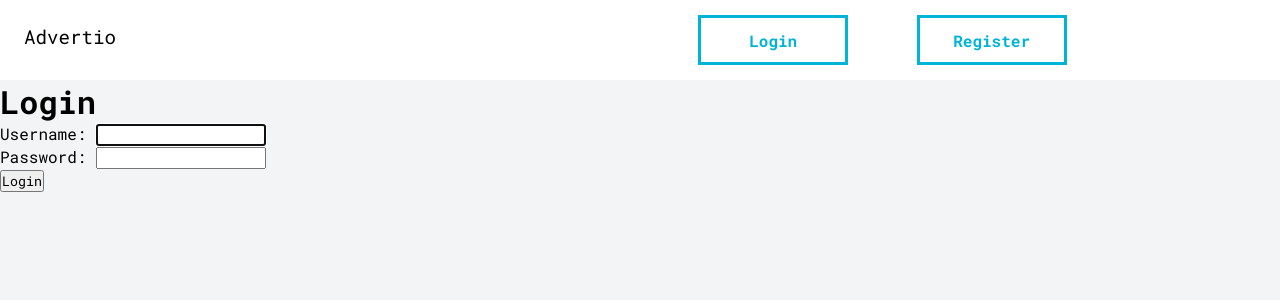
After one commit to myanch200/advertio, a Django app: page /login/ in a window 1280 px wide. The commit adds this page. Shown: the top 300 px of the page. Run offline with Django 3.2, Linux system fonts and the light colour scheme.

Commit message:
[Update]Adding the basic authentication
That is the inital version of the authethication for the project using basic django forms

```diff
--- a/accounts/urls.py
+++ b/accounts/urls.py
@@ -1,8 +1,14 @@
 from django.urls import path
-from .views import profile
+from .views import profile,user_registration,user_login,user_logout
 
 app_name = "accounts"
 
 urlpatterns = [
-    path('profile/', profile, name="profile")
+    path('profile/', profile, name="profile"),
+    path('register/', user_registration, name="register"),
+    path('login/', user_login, name="login"),
+    path('logout/', user_logout, name="logout"),
+
+
+
 ]
--- a/accounts/views.py
+++ b/accounts/views.py
@@ -1,8 +1,54 @@
-from django.shortcuts import render
+from django import forms
+from django.shortcuts import render,redirect
 from django.contrib.auth.decorators import login_required
+from django.contrib.auth.models import User
+from django.contrib.auth.forms import AuthenticationForm
+from .forms import UserRegistrationForm
+from django.contrib import messages
+from django.contrib.auth import login, authenticate,logout
+
+def user_registration(request):
+    form = UserRegistrationForm()
+    if request.method == 'POST':
+        form = UserRegistrationForm(request.POST)
+        if form.is_valid():
+            user = form.save()
+            raw_password = form.cleaned_data.get('password1')
+            user = authenticate(username=user.username, password = raw_password)
+            login(request, user)
+            return redirect('accounts:profile')
+    else:
+        form = UserRegistrationForm()
+
+    context = {'form': form}
+    return render(request,'accounts/registration.html', context)
 
 
-# Create your views here.
+
+def user_login(request):
+    if request.method == 'POST':
+        form = AuthenticationForm(request = request,data = request.POST)
+        if form.is_valid():
+            username = form.cleaned_data.get('username')
+            password = form.cleaned_data.get('password')
+            user = authenticate(username=username,password = password)
+            if user is not None:
+                login(request,user)
+                messages.success(request,f"{username} logged in successfully.")
+                return redirect('accounts:profile')
+            else:
+                messages.error(request,"Wrong credentials , please try again")
+    else:
+        form = AuthenticationForm()
+    context = {'form': form}
+    return render(request,'accounts/login.html', context)
+
+
+def user_logout(request):
+    logout(request)
+    messages.success(request,f"{request.user.username} logged out")
+    return redirect('accounts:profile')
+
 
 def profile(request):
     check = "works"
--- a/advertio/urls.py
+++ b/advertio/urls.py
@@ -5,5 +5,5 @@ from django.conf import settings
 from django.conf.urls.static import static
 urlpatterns = [
     path('admin/', admin.site.urls),
-    path('accounts/', include('accounts.urls'))
+    path('', include('accounts.urls'))
 ]+ static(settings.STATIC_URL, document_root=settings.STATIC_ROOT)
--- a/static/css/navbar.css
+++ b/static/css/navbar.css
@@ -103,6 +103,16 @@ body {
     color: #fff;
 }
 
+
+.logout-list-item {
+    color: #e63946;
+
+}
+.logout-list-item a{
+    color: inherit;
+}
+
+
 @keyframes fadeIn {
     0% {
         opacity: 0;
--- a/static/js/navbar.js
+++ b/static/js/navbar.js
@@ -9,3 +9,4 @@ function menuToggle(event) {
     profileOptions.classList.contains('hidden') ? arrowIcon.classList = 'fa fa-caret-down' :
         arrowIcon.classList = 'fa fa-caret-up';
 }
+console.log(profileBtn);
--- /dev/null
+++ b/templates/accounts/login.html
@@ -0,0 +1,22 @@
+{% extends '../base.html' %}
+{% block extrahead %}
+    <title>Advertio|Registration</title>
+{%  endblock %}
+{%  block content %}
+<h1>Login</h1>
+{% if messages %}
+    {% for message in messages %}
+     <p>{{message}}</p>
+     {% endfor %}
+{% endif %}
+<form method="POST">
+    {% csrf_token %}
+    {{form.as_p }}
+    <button type="submit">Login</button>
+    {% if form.messages %}
+        {% for  messages in form.messages %}
+            {{messages}}
+        {% endfor%}
+    {% endif %}
+</form>
+{% endblock %}
--- a/templates/accounts/profile.html
+++ b/templates/accounts/profile.html
@@ -3,5 +3,5 @@
     <title>Advertio|Profile page</title>
 {%  endblock %}
 {%  block content %}
-
+<h1>Profile page</h1>
 {% endblock %}
--- a/templates/base.html
+++ b/templates/base.html
@@ -11,11 +11,14 @@
     <link href="https://fonts.googleapis.com/css2?family=Roboto+Mono:ital,wght@0,100;0,200;0,300;0,400;0,500;0,600;0,700;1,100;1,200;1,300;1,400;1,500;1,600;1,700&display=swap" rel="stylesheet">
      <link rel="stylesheet" href="{% static 'css/navbar.css' %}">
      <link href="{% static 'fontawesome_free/css/all.min.css' %}" rel="stylesheet" type="text/css">
-    <title>Document</title>
+    {% block extrahead %}
+    {% endblock extrahead %}
 </head>
 
 <body>
 {% include "navbar.html" %}
+{% block content %}
+{% endblock content %}
  <script src="{% static 'js/navbar.js' %}"></script>
 
 </body>
--- a/templates/navbar.html
+++ b/templates/navbar.html
@@ -8,12 +8,15 @@
                     </li>
                 </div>
                 <div class="nav-parent-wrapper">
+                    {% if user.is_authenticated %}
                     <div class="parent-item">
-                        <li id="profileBtn" class='profile-link'>
+                        <li  class='profile-link'>
+                            <div id="profileBtn">
                             <i class='far fa-user-circle'></i>
-                            <a href=''>Hi,martin</a>
+                            <a href=''>Hi,{{request.user.username}}</a>
                             <i id="arrowIcon" class="fa fa-caret-down
                             "></i>
+                            </div>
                             <!--fa fa-caret-up -->
 
                             <ul class='profile-options hidden'>
@@ -21,7 +24,10 @@
                                 <li>My ads</li>
                                 <li>Messages</li>
                                 <li>Settings</li>
-                                <li>Logout</li>
+                                <li class='logout-list-item'>
+                                    <a  href="{% url 'accounts:logout' %}">Logout</a>
+
+                                </li>
                             </ul>
                         </li>
                     </div>
@@ -38,6 +44,22 @@
 
                         </div>
                     </div>
+                    {% else %}
+                    <div class="parent-item">
+                        <div class="button-add">
+                            <a href="{% url 'accounts:login' %}">Login</a>
+
+                        </div>
+                    </div>
+                    <div class="parent-item">
+                        <div class="button-add">
+                            <a href="{% url 'accounts:register' %}">Register</a>
+
+                        </div>
+                    </div>
+                    {% endif %}
+
+
 
 
 
```
Also changed, not shown: accounts/forms.py (added, +14 -0 lines), accounts/models.py (+11 -0 lines), templates/accounts/registration.html (added, +12 -0 lines), 2 other files.
